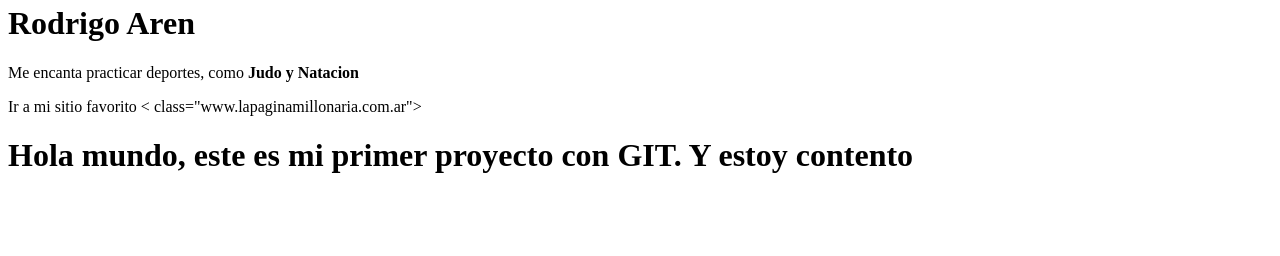
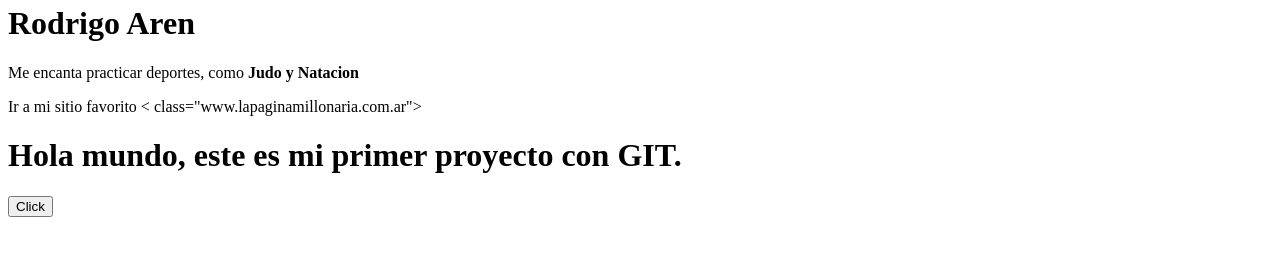
Before and after one commit to RodriArencibia22/2026_PWI_TN_RODRI_ARENCIBIA, a plain HTML site: page index.html in a window 1280 px wide. Shown: the part 348-604 px from the top of the page. Drawn offline with Linux system fonts and the light colour scheme.

Commit message:
Arego boton

```diff
--- a/index.html
+++ b/index.html
@@ -34,7 +34,8 @@
 </head>
 <body>
 
-    <h1>Hola mundo, este es mi primer proyecto con GIT. Y estoy contento</h1>
+    <h1>Hola mundo, este es mi primer proyecto con GIT.</h1>
+    <button>Click</button>
 
 </body>
 </html>
```
